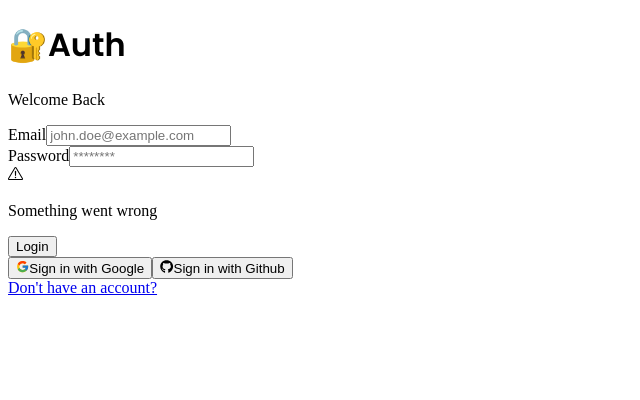
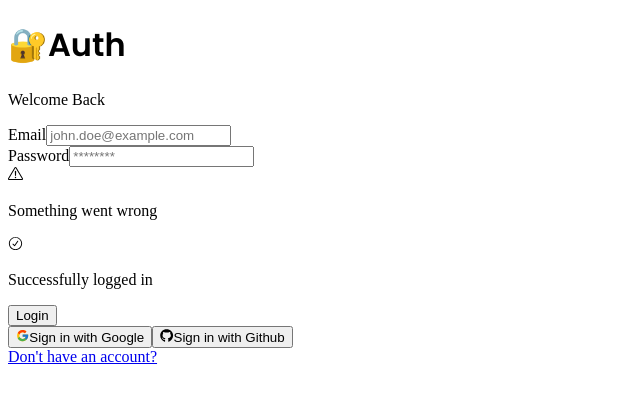
Before and after one commit to lapinRagnar/next-auth-advanced-2024, a Next.js app: page /auth/login in a window 1280 px wide. Shown: the top 400 px of the page, without its empty margins (0-640 px from the left). Built offline with nearby package versions, Linux system fonts and the light colour scheme.

Commit message:
form success

```diff
--- /dev/null
+++ b/components/FormSuccess.tsx
@@ -0,0 +1,18 @@
+import {CheckCircledIcon} from '@radix-ui/react-icons'
+
+interface FormSuccessProps {
+  message?: string
+}
+
+export const FormSuccess = ({
+  message
+}: FormSuccessProps) => {
+  if (!message) return null
+
+  return (
+    <div className='bg-emerald-500/15 p-3 rounded-md flex items-center gap-x-2 text-sm text-emerald-500'>
+      <CheckCircledIcon className='h-4 w-4' />
+      <p>{message}</p>
+    </div>
+  )
+}
--- a/components/auth/LoginForm.tsx
+++ b/components/auth/LoginForm.tsx
@@ -17,6 +17,7 @@
 import { Input } from '@/components/ui/input'
 import { Button } from '@/components/ui/button'
 import { FormError } from '@/components/FormError'
+import { FormSuccess } from '@/components/FormSuccess'
 
 export const LoginForm = () => {
   const form = useForm<z.infer<typeof LoginSchema>>({
@@ -87,6 +88,7 @@
           </div>
 
           <FormError message='Something went wrong' />
+          <FormSuccess message='Successfully logged in' />
 
           <Button type='submit' className="w-full">Login</Button>
 
```
